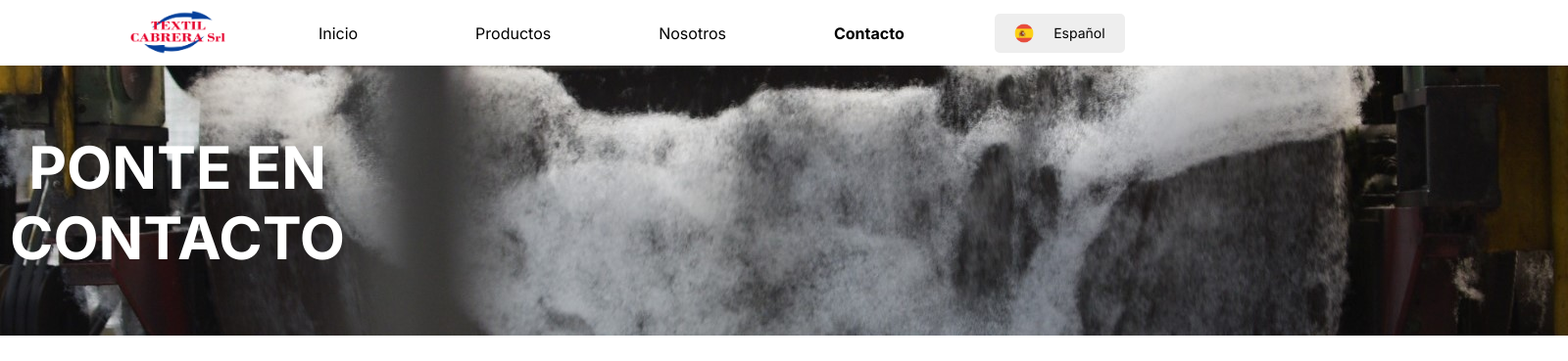
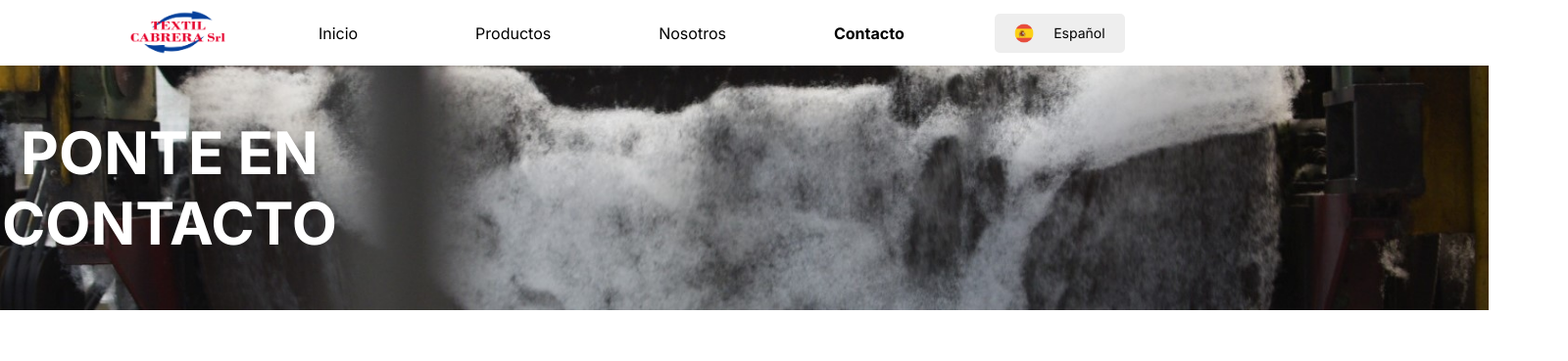
Before and after one commit to Brunito06/textil-cabrera, a React (Vite) app: page /contacto in a window 1280 px wide. Shown: the top 369 px of the page at 98% size, 1600 px wide, since content can reach past the window. Built offline with nearby package versions, Linux system fonts and the light colour scheme; grey boxes are pictures that could not be loaded.

Commit message:
bruno v3

```diff
--- a/src/pages/ContactUs/ContactUs.css
+++ b/src/pages/ContactUs/ContactUs.css
@@ -11,6 +11,9 @@
 }
 
 #img-banner {
+    display: flex;
+    height: 25rem;
+    width: 151.9rem;
 }
 
 #banner {
--- a/src/pages/ErrorPage/ErrorPage.jsx
+++ b/src/pages/ErrorPage/ErrorPage.jsx
@@ -6,11 +6,11 @@ export default function ErrorPage() {
 
   return (
     <div id="error-page">
-      <h1>Oops!</h1>
-      <p>Sorry, an unexpected error has occurred.</p>
-      <p>
-        <i>{error.statusText || error.message}</i>
-      </p>
+      <h1>404</h1>
+      <p>Oops! The page you're looking for is not here.</p>
+      <a href="http://localhost:5173/">
+            Go Back to Home
+      </a>
     </div>
   );
 }
```
